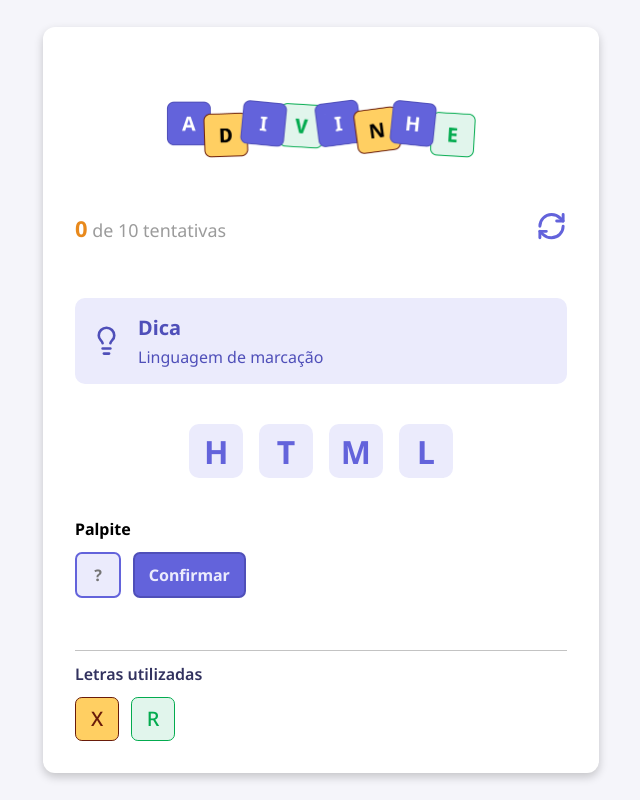
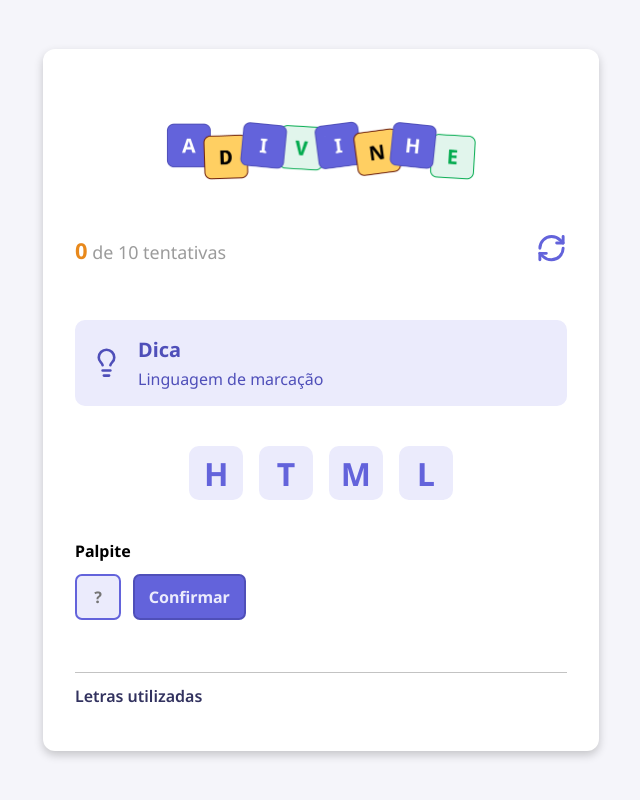
Before and after one commit to clara-nascie/jogo-de-adivinhacao, a React (Vite) app in the folder jogo-de-adivinhação-react/: page / in a window 1280 px wide. Shown: the whole page, without its empty margins (319-959 px from the left). Built offline with nearby package versions, Linux system fonts and the light colour scheme.

Commit message:
feat: render LettersUsed component dynamically with props data

```diff
--- a/jogo-de-adivinhação-react/src/App.tsx
+++ b/jogo-de-adivinhação-react/src/App.tsx
@@ -6,11 +6,12 @@ import { Header } from "./Components/Header/";
 import { Tip } from "./Components/Tip";
 import { Input } from "./Components/Input";
 import { Button } from "./Components/Button";
-import { LettersUsed } from "./Components/LettersUsed";
+import { LettersUsed, type LettersUsedProps } from "./Components/LettersUsed";
 
 export default function App() {
   const [attempts, setAttempts] = useState(0);
   const [letter, setLetter] = useState("");
+  const [letterUsed, setLetterUsed] = useState<LettersUsedProps[]>([]);
   const [challenge, setChallenge] = useState<Challenge | null>(null);
   function handleRestartGame() {
     alert("Game restarted");
@@ -49,7 +50,7 @@ export default function App() {
           <Input autoFocus maxLength={1} placeholder="?" />
           <Button title="Confirmar" />
         </div>
-        <LettersUsed />
+        <LettersUsed data={letterUsed} />
       </main>
     </div>
   );
--- a/jogo-de-adivinhação-react/src/Components/LettersUsed/index.tsx
+++ b/jogo-de-adivinhação-react/src/Components/LettersUsed/index.tsx
@@ -1,13 +1,29 @@
 import styles from "./styles.module.css";
 import { Letter } from "../Letter";
 
-export function LettersUsed() {
+export type LettersUsedProps = {
+  value: string;
+  correct: boolean;
+};
+
+//o [] significa que é uma lista de LettersUsedProps
+type Props = {
+  data: LettersUsedProps[];
+};
+
+export function LettersUsed({ data }: Props) {
   return (
     <div className={styles.lettersUsed}>
       <h5>Letras utilizadas</h5>
       <div>
-        <Letter value="x" size="small" color="wrong"/>
-        <Letter value="r" size="small" color="correct"/>
+        {data.map(({ value, correct }) => (
+          <Letter
+            key={value}
+            value={value}
+            size="small"
+            color={correct ? "correct" : "wrong"}
+          />
+        ))}
       </div>
     </div>
   );
```
